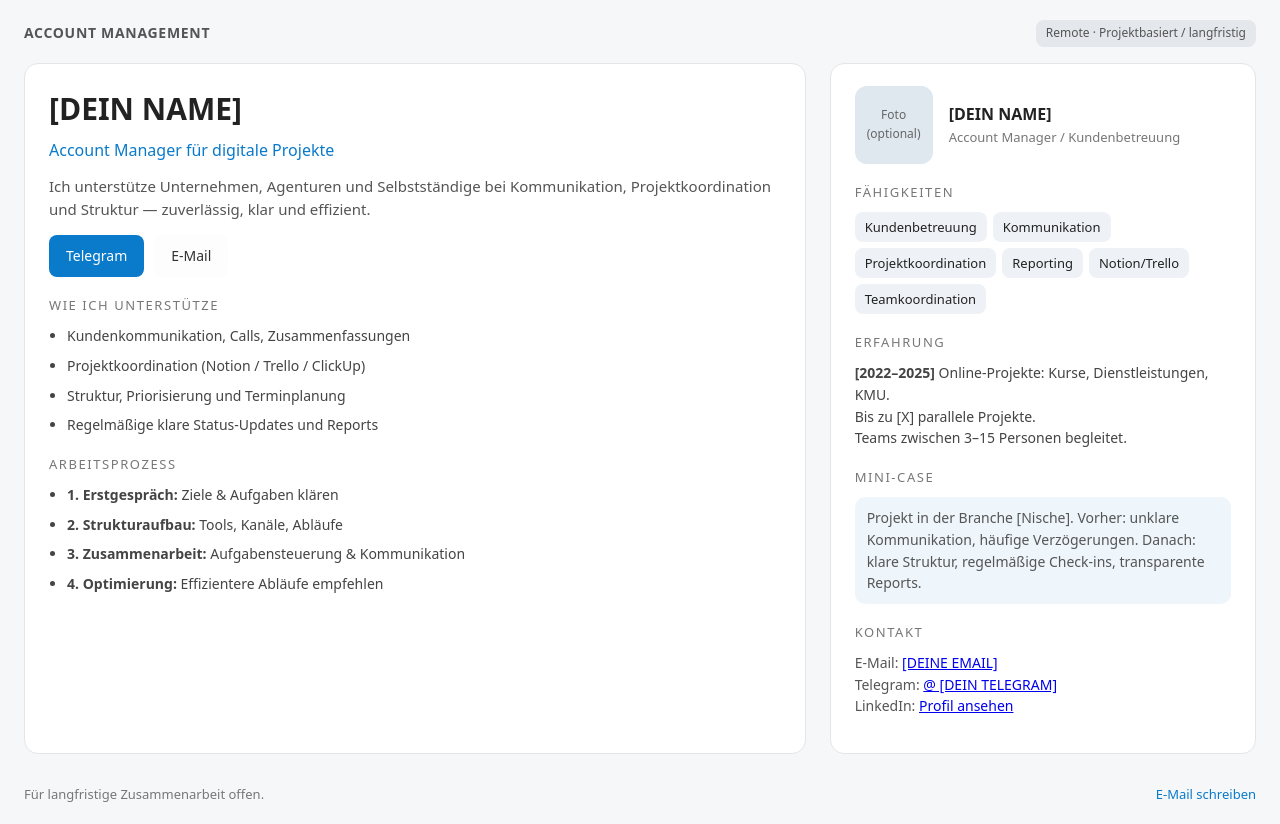
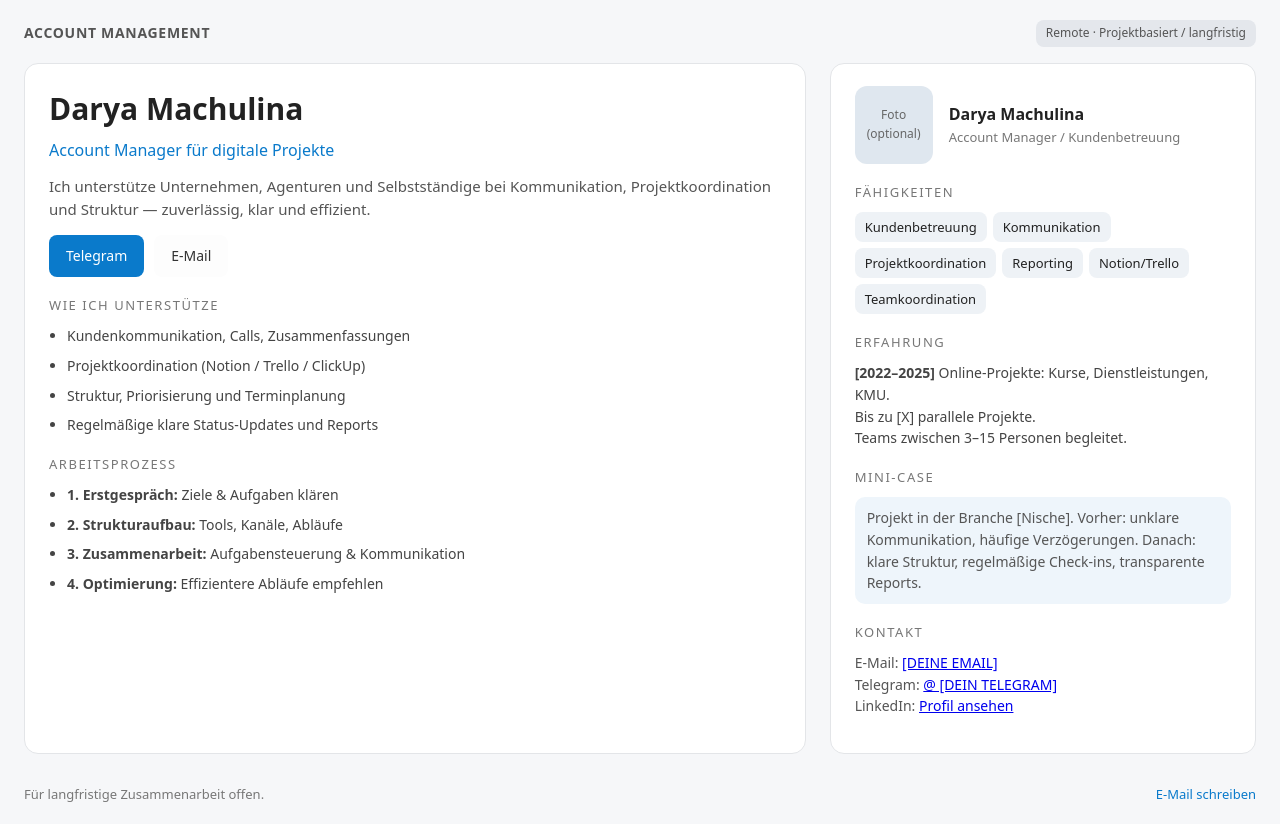
Before and after one commit to Sjarozha/DaryaMachulina, a plain HTML site: page index.html in a window 1280 px wide. Drawn offline with Linux system fonts and the light colour scheme.

Commit message:
Update index.html

```diff
--- a/index.html
+++ b/index.html
@@ -2,7 +2,7 @@
 <html lang="de">
 <head>
 <meta charset="UTF-8" />
-<title>[DEIN NAME] — Account Manager</title>
+<title>Darya Machulina — Account Manager</title>
 <meta name="viewport" content="width=device-width, initial-scale=1" />
 <meta name="description" content="Account Manager für digitale Projekte: Kundenkommunikation, Projektkoordination, klare Prozesse.">
 
@@ -193,7 +193,7 @@
   <main>
     <!-- LEFT SIDE -->
     <section class="card">
-      <h1>[DEIN NAME]</h1>
+      <h1>Darya Machulina</h1>
       <div class="subtitle">Account Manager für digitale Projekte</div>
 
       <p>
@@ -229,7 +229,7 @@
       <div class="profile-top">
         <div class="avatar">Foto<br>(optional)</div>
         <div>
-          <div style="font-weight:600;">[DEIN NAME]</div>
+          <div style="font-weight:600;">Darya Machulina</div>
           <div style="font-size:13px; color:#777;">Account Manager / Kundenbetreuung</div>
         </div>
       </div>
```
